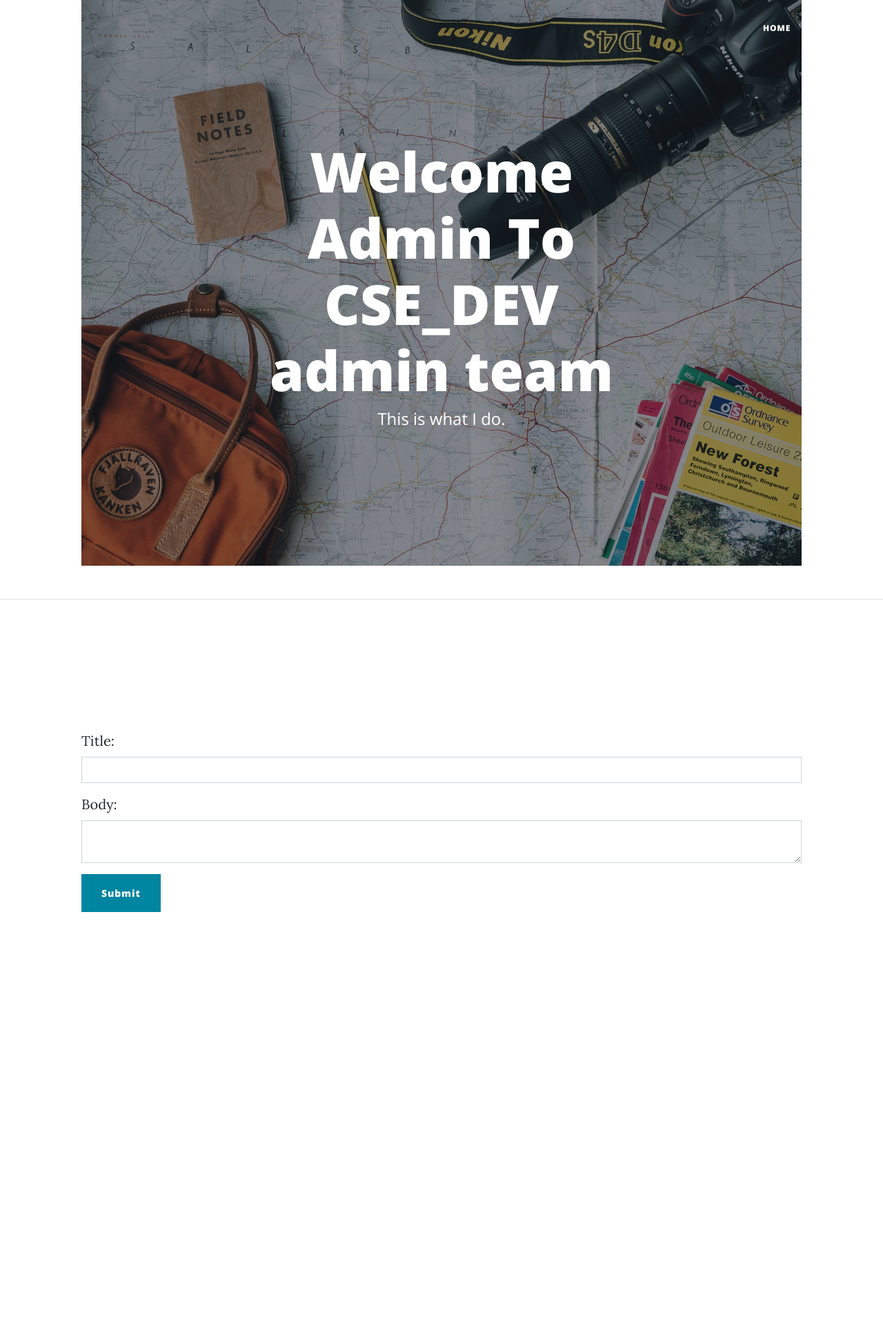
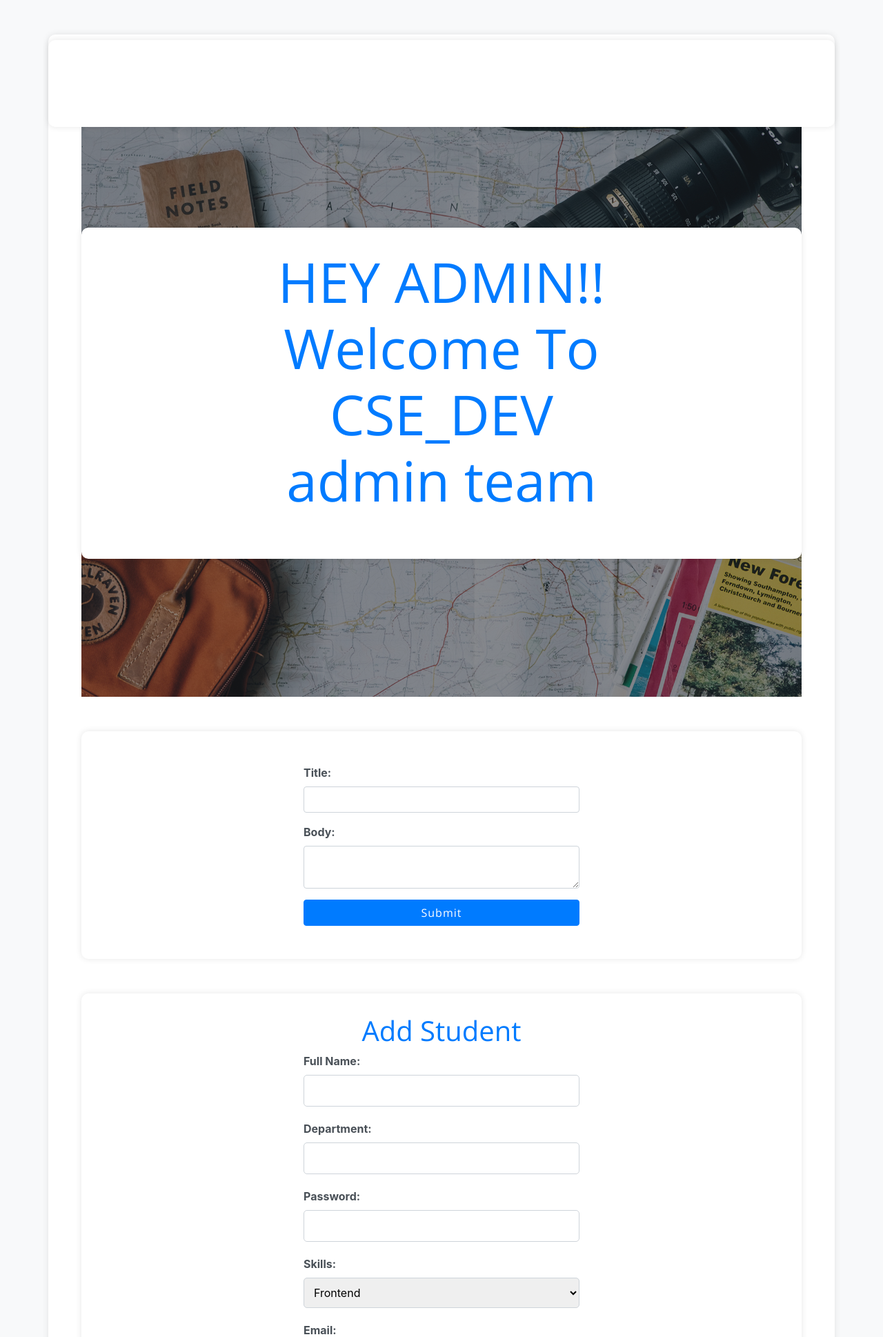
Before and after one commit to robsen123-fexil/Astu-CSE--CLUB-Managment-System, a Django app: page /adminpage/ in a window 1280 px wide. Shown: the top 1938 px of the page at 69% size. Before the commit the page ends 1322 px from the top, so only its background shows below. Run offline with Django 4.2, Linux system fonts and the light colour scheme; some libraries are stand-ins or nearby versions.

Commit message:
new user by admin

```diff
--- a/base/pro/forms.py
+++ b/base/pro/forms.py
@@ -1,7 +1,15 @@
+
 from django import forms
 from .models import Post
-
+from django import forms
+from .models import Student
 class PostForm(forms.ModelForm):
     class Meta:
         model = Post
         fields = ['title', 'body']
+
+
+class StudentForm(forms.ModelForm):
+    class Meta:
+        model = Student
+        fields = ['full_name', 'department', 'skills', 'email', 'phone_number', 'year']
--- a/base/pro/models.py
+++ b/base/pro/models.py
@@ -1,6 +1,6 @@
 from django.db import models
 from datetime import datetime
-
+from django.contrib.auth.models import User
 class Post(models.Model):
     title = models.CharField(max_length=200)
     body = models.CharField(max_length=10000000)
@@ -11,3 +11,19 @@
     username=models.CharField(max_length=100)
     password=models.CharField(max_length=100)
     confirm_password=models.CharField(max_length=100)
+
+
+# models.py
+
+
+class Student(models.Model):
+    user = models.OneToOneField(User, on_delete=models.CASCADE)
+    full_name = models.CharField(max_length=100)
+    department = models.CharField(max_length=100)
+    skills = models.CharField(max_length=100)
+    email = models.EmailField()
+    phone_number = models.CharField(max_length=15)
+    year = models.CharField(max_length=10)
+
+    def __str__(self):
+        return self.full_name
--- a/base/pro/views.py
+++ b/base/pro/views.py
@@ -8,6 +8,7 @@
 from django.shortcuts import render, redirect
 from django.contrib import messages
 from .forms import PostForm
+from .forms import StudentForm
 def login_view(request):
     if request.method == 'POST':
         username = request.POST['username']
@@ -56,4 +57,39 @@
       posts=Post.objects.get(id=pk)
       return render(request, 'posts.html', {'posts':posts} )
 def adminpage(request):
-     return render(request,'adminpage.html')
+    if request.method == 'POST':
+        form = PostForm(request.POST)
+        if form.is_valid():
+            form.save()
+            return redirect('home')  # Redirect to the home page after successful submission
+    else:
+        form = PostForm()
+
+    return render(request, 'adminpage.html', {'form': form})
+
+
+def add_Student(request):
+    if request.method == 'POST':
+        StudentForm= StudentForm(request.POST)
+
+        if StudentForm.is_valid():
+            # Create a new user
+            username = request.POST['username']
+            password = request.POST['password']
+            new_user = User.objects.create_user(username=username, password=password)
+
+            # Create a new student associated with the user
+            student = student_form.save(commit=False)
+            student.user = new_user
+            student.save()
+
+            # Log in the new user
+            user = authenticate(request, username=username, password=password)
+            if user is not None:
+                login(request, user)
+
+            return redirect('home')  # Redirect to home after successful registration
+    else:
+        student_form = StudentForm()
+
+    return render(request, 'adminpage.html', {'student_form': student_form})
--- a/base/template/adminpage.html
+++ b/base/template/adminpage.html
@@ -1,21 +1,72 @@
-<!-- admin_home.html template -->
-
 <!DOCTYPE html>
 <html lang="en">
 <head>
-    <meta charset="utf-8" />
-    <meta name="viewport" content="width=device-width, initial-scale=1, shrink-to-fit=no" />
-    <meta name="description" content="" />
-    <meta name="author" content="" />
+    <meta charset="utf-8">
+    <meta name="viewport" content="width=device-width, initial-scale=1, shrink-to-fit=no">
     {% load static %}
-    <title>adminhomepage</title>
-    <link rel="icon" type="image/x-icon" href="{% static 'assets/favicon.ico' %}" />
-    <script src="https://use.fontawesome.com/releases/v6.3.0/js/all.js" crossorigin="anonymous"></script>
-    <link href="https://fonts.googleapis.com/css?family=Lora:400,700,400italic,700italic" rel="stylesheet" type="text/css" />
-    <link href="https://fonts.googleapis.com/css?family=Open+Sans:300italic,400italic,600italic,700italic,800italic,400,300,600,700,800" rel="stylesheet" type="text/css" />
-    <link href="{% static 'css/styles.css' %}" rel="stylesheet" />
+    <title>Admin Home Page</title>
+    <link rel="icon" type="image/x-icon" href="{% static 'assets/favicon.ico' %}">
+    <script src="https://use.fontawesome.com/releases/v6.3.0/js/all.js" crossorigin="anonymous">s</script>
+    <link href="https://fonts.googleapis.com/css?family=Lora:400,700,400italic,700italic" rel="stylesheet" type="text/css">
+    <link href="https://fonts.googleapis.com/css?family=Open+Sans:300italic,400italic,600italic,700italic,800italic,400,300,600,700,800" rel="stylesheet" type="text/css">
+    <link href="{% static 'css/styles.css' %}" rel="stylesheet">
+    <!-- Bootstrap styles -->
+    <link rel="stylesheet" href="https://stackpath.bootstrapcdn.com/bootstrap/4.3.1/css/bootstrap.min.css">
+    <style>
+        /* Your additional styles here */
+        body {
+            background-color: #f8f9fa;
+        }
+
+        .container {
+            background-color: #ffffff;
+            border-radius: 10px;
+            box-shadow: 0 0 10px rgba(0, 0, 0, 0.1);
+            padding: 30px;
+            margin-top: 50px;
+        }
+
+        h1 {
+            color: #007bff;
+            text-align: center;
+        }
+
+        form {
+            max-width: 400px;
+            margin: 0 auto;
+        }
+
+        .form-group {
+            margin-bottom: 20px;
+        }
+
+        label {
+            font-weight: bold;
+            color: #495057;
+        }
+
+        select,
+        input {
+            width: 100%;
+            padding: 10px;
+            border: 1px solid #ced4da;
+            border-radius: 5px;
+            box-sizing: border-box;
+        }
+
+        button {
+            width: 100%;
+            padding: 10px;
+            background-color: #007bff;
+            color: #fff;
+            border: none;
+            border-radius: 5px;
+            cursor: pointer;
+        }
+    </style>
 </head>
 <body>
+
 <!-- Navigation-->
 <nav class="navbar navbar-expand-lg navbar-light" id="mainNav">
     <div class="container px-4 px-lg-5">
@@ -30,6 +81,7 @@
         </div>
     </div>
 </nav>
+
 <!-- Main Content-->
 <main class="mb-4">
     <div class="container px-4 px-lg-5">
@@ -39,7 +91,7 @@
                 <div class="row gx-2 gx-lg-5 justify-content-center">
                     <div class="col-md-10 col-8 col-xl-7">
                         <div class="page-heading">
-                                <h1>Welcome Admin To CSE_DEV admin team</h1>
+                            <h1>HEY ADMIN!! Welcome  To CSE_DEV admin team</h1>
                             <span class="subheading">This is what I do.</span>
                         </div>
                     </div>
@@ -47,11 +99,76 @@
             </div>
         </header>
 
+        <!-- Admin Post Form -->
+        <div class="container px-4 px-lg-5 py-5">
+            <form method="post" action="{% url 'adminpage' %}">
+                {% csrf_token %}
+                <div class="mb-3">
+                    <label for="title" class="form-label">Title:</label>
+                    <input type="text" class="form-control" id="title" name="title" required>
+                </div>
+                <div class="mb-3">
+                    <label for="body" class="form-label">Body:</label>
+                    <textarea class="form-control" id="body" name="body" required></textarea>
+                </div>
+                <button type="submit" class="btn btn-primary">Submit</button>
+            </form>
+        </div>
 
-
-            <!-- Add your main content here if needed -->
+        <!-- Student Registration Form -->
+        <div class="container px-4 px-lg-5">
+            <h1>Add Student</h1>
+            <form method="post" action="{% url 'adminpage' %}">
+                {% csrf_token %}
+                <div class="form-group">
+                    <label for="full_name">Full Name:</label>
+                    <input type="text" id="full_name" name="full_name" required>
+                </div>
+                <div class="form-group">
+                    <label for="department">Department:</label>
+                    <input type="text" id="department" name="department" required>
+                </div>
+                <div class="form-group">
+                    <label for="password">Password:</label>
+                    <input type="password" id="password" name="password" required>
+                </div>
+                <div class="form-group">
+                    <label for="skills">Skills:</label>
+                    <select id="skills" name="skills" required>
+                        <option value="frontend">Frontend</option>
+                        <option value="backend">Backend</option>
+                        <option value="fullstack">Fullstack</option>
+                        <option value="mern">MERN</option>
+                        <option value="botdev">Bot Development</option>
+                        <option value="mobileappdev">Mobile App Development</option>
+                        <option value="problemsolving">Problem Solving</option>
+                    </select>
+                </div>
+                <div class="form-group">
+                    <label for="email">Email:</label>
+                    <input type="email" id="email" name="email" required>
+                </div>
+                <div class="form-group">
+                    <label for="username">Username:</label>
+                    <input type="text" id="username" name="username" required>
+                </div>
+                <div class="form-group">
+                    <label for="phone_number">Phone Number:</label>
+                    <input type="tel" id="phone_number" name="phone_number" required>
+                </div>
+                <div class="form-group">
+                    <label for="year">Year:</label>
+                    <select id="year" name="year" required>
+                        <option value="4th">4th Year</option>
+                        <option value="3rd">3rd Year</option>
+                    </select>
+                </div>
+                <button type="submit" class="btn btn-primary">Submit</button>
+            </form>
+        </div>
     </div>
 </main>
+
 <!-- Footer-->
 <footer class="border-top">
     <div class="container px-4 px-lg-5">
@@ -72,29 +189,11 @@
         </div>
     </div>
 </footer>
-    <!-- Title and Body input below everything -->
-     <!-- Title and Body input below everything -->
-<!-- Title and Body input below everything -->
-<div class="container px-4 px-lg-5 py-5">
-    <!-- Added py-5 for padding top and bottom -->
-    <form method="post" action="{% url 'adminpage' %}"> <!-- Make sure to set the correct URL for your adminpage view -->
-        {% csrf_token %}
-        <div class="mb-3">
-            <label for="title" class="form-label">Title:</label>
-            <input type="text" class="form-control" id="title" name="title" required>
-        </div>
-        <div class="mb-3">
-            <label for="body" class="form-label">Body:</label>
-            <textarea class="form-control" id="body" name="body" required></textarea>
-        </div>
-        <button type="submit" class="btn btn-primary">Submit</button>
-    </form>
-</div>
-
 
 <!-- Bootstrap core JS-->
 <script src="https://cdn.jsdelivr.net/npm/bootstrap@5.2.3/dist/js/bootstrap.bundle.min.js"></script>
 <!-- Core theme JS-->
-    <script src="{%static 'js/scripts.js' %}"></script>
+<script src="{% static 'js/scripts.js' %}"></script>
+
 </body>
 </html>
--- a/base/template/home.html
+++ b/base/template/home.html
@@ -34,8 +34,8 @@
             </a>
         </li>
         <li class="nav-item">
-            <a class="nav-link px-lg-3 py-3 py-lg-4" href="{% url 'register' %}">
-                Register
+            <a class="nav-link px-lg-3 py-3 py-lg-4" href="{% url 'adminpage' %}">
+                ADMIN'S PAGE
             </a>
         </li>
         <li class="nav-item">
@@ -56,7 +56,7 @@
                     <div class="col-md-10 col-lg-8 col-xl-7">
                         <div class="site-heading">
                             {% if user.is_authenticated %}
-                                <h1 style="font-size: 2em;">Welcome Mr/Ms {{ user.username }} to </h1>
+                                <h1 style="font-size: 2em;">Mr/ms {{ user.username }} Welcome   To </h1>
                             {% endif %}
                             <h1>CSE DEV</h1>
                             <span class="subheading">Computer Science and Engineering club </span>
```
Also changed, not shown: base/db.sqlite3. Lines whose indentation alone changed are shown as unchanged.
